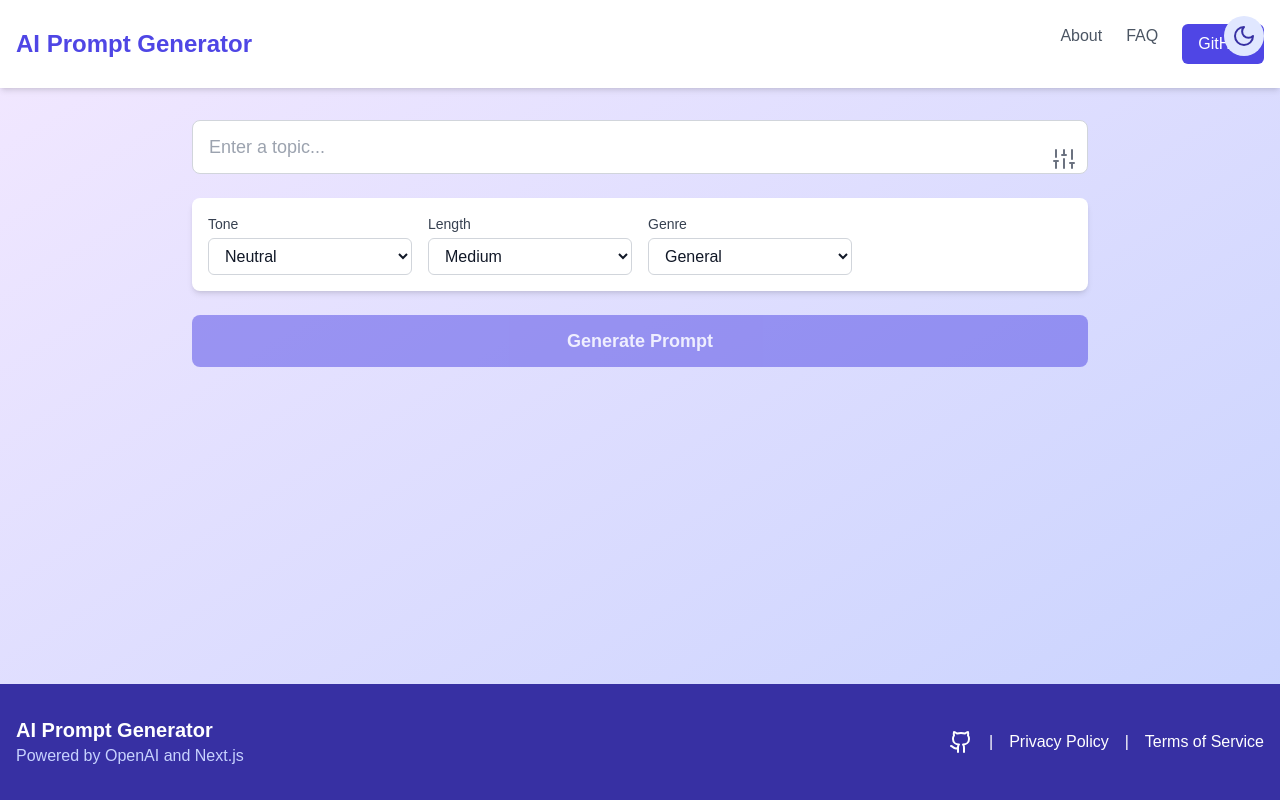
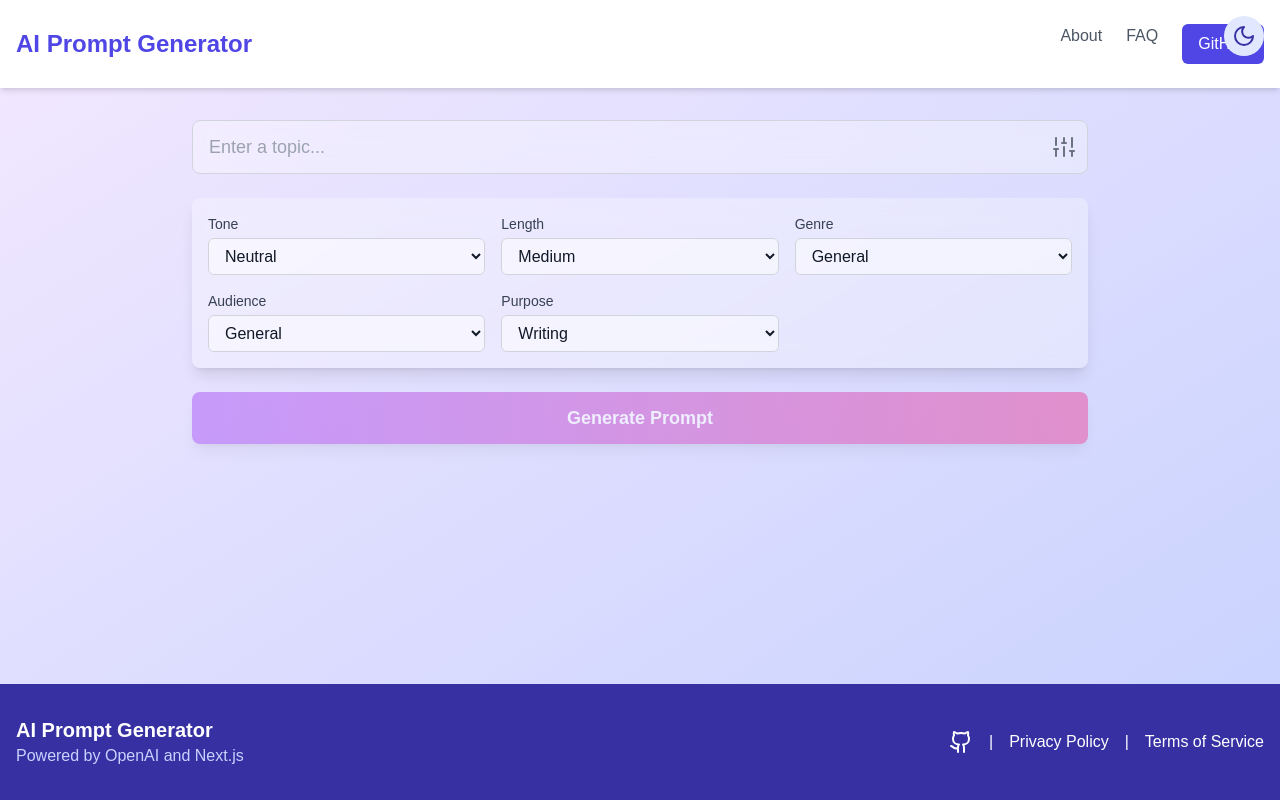
Before and after one commit to saikothasan/nex, a Next.js app: page / in a window 1280 px wide. Both pictures are taken after a click on the button 1064 px from the left and 147 px from the top of the page. Built offline with nearby package versions, Linux system fonts and the light colour scheme.

Commit message:
Update PromptGenerator.tsx

```diff
--- a/components/PromptGenerator.tsx
+++ b/components/PromptGenerator.tsx
@@ -1,11 +1,11 @@
 'use client';
 
 import { useState, useEffect } from 'react';
-import { motion, AnimatePresence } from 'framer-motion';
-import PromptHistory from './PromptHistory';
-import { Sliders, RefreshCw, Copy, Check, Save, Trash2 } from 'lucide-react';
+import { Sliders, RefreshCw, Copy, Check, Save, Trash2, Share2, Download } from 'lucide-react';
 import { toast, ToastContainer } from 'react-toastify';
 import 'react-toastify/dist/ReactToastify.css';
+import PromptHistory from './PromptHistory';
+import SavedPrompts from './SavedPrompts';
 
 export default function PromptGenerator() {
   const [topic, setTopic] = useState('');
@@ -16,6 +16,8 @@ export default function PromptGenerator() {
   const [tone, setTone] = useState('neutral');
   const [length, setLength] = useState('medium');
   const [genre, setGenre] = useState('general');
+  const [audience, setAudience] = useState('general');
+  const [purpose, setPurpose] = useState('writing');
   const [copied, setCopied] = useState(false);
   const [savedPrompts, setSavedPrompts] = useState<string[]>([]);
 
@@ -23,6 +25,10 @@ export default function PromptGenerator() {
     const savedPromptsFromStorage = localStorage.getItem('savedPrompts');
     if (savedPromptsFromStorage) {
       setSavedPrompts(JSON.parse(savedPromptsFromStorage));
+    }
+    const historyFromStorage = localStorage.getItem('promptHistory');
+    if (historyFromStorage) {
+      setHistory(JSON.parse(historyFromStorage));
     }
   }, []);
 
@@ -32,11 +38,16 @@ export default function PromptGenerator() {
       const response = await fetch('/api/generate', {
         method: 'POST',
         headers: { 'Content-Type': 'application/json' },
-        body: JSON.stringify({ topic, tone, length, genre }),
+        body: JSON.stringify({ topic, tone, length, genre, audience, purpose }),
       });
+      if (!response.ok) {
+        throw new Error('Failed to generate prompt');
+      }
       const data = await response.json();
       setPrompt(data.prompt);
-      setHistory((prev) => [data.prompt, ...prev].slice(0, 5));
+      const updatedHistory = [data.prompt, ...history].slice(0, 10);
+      setHistory(updatedHistory);
+      localStorage.setItem('promptHistory', JSON.stringify(updatedHistory));
       toast.success('Prompt generated successfully!');
     } catch (error) {
       console.error('Error generating prompt:', error);
@@ -67,6 +78,34 @@ export default function PromptGenerator() {
     toast.info('Prompt deleted from saved list.');
   };
 
+  const sharePrompt = () => {
+    if (navigator.share) {
+      navigator.share({
+        title: 'AI Generated Prompt',
+        text: prompt,
+        url: window.location.href,
+      }).then(() => {
+        toast.success('Prompt shared successfully!');
+      }).catch((error) => {
+        console.error('Error sharing prompt:', error);
+        toast.error('Failed to share prompt. Please try again.');
+      });
+    } else {
+      toast.info('Sharing is not supported on this device.');
+    }
+  };
+
+  const downloadPrompt = () => {
+    const element = document.createElement('a');
+    const file = new Blob([prompt], {type: 'text/plain'});
+    element.href = URL.createObjectURL(file);
+    element.download = 'ai_generated_prompt.txt';
+    document.body.appendChild(element);
+    element.click();
+    document.body.removeChild(element);
+    toast.success('Prompt downloaded successfully!');
+  };
+
   return (
     <div className="max-w-4xl mx-auto">
       <div className="mb-6 relative">
@@ -75,46 +114,41 @@ export default function PromptGenerator() {
           value={topic}
           onChange={(e) => setTopic(e.target.value)}
           placeholder="Enter a topic..."
-          className="w-full px-4 py-3 rounded-lg border border-gray-300 focus:outline-none focus:ring-2 focus:ring-indigo-500 dark:bg-gray-700 dark:border-gray-600 dark:text-white text-lg"
+          className="w-full px-4 py-3 rounded-lg border border-gray-300 focus:outline-none focus:ring-2 focus:ring-purple-500 dark:bg-gray-800 dark:border-gray-700 dark:text-white text-lg backdrop-blur-md bg-white/30 dark:bg-gray-800/30"
         />
-        <motion.button
-          whileHover={{ scale: 1.1 }}
-          whileTap={{ scale: 0.9 }}
+        <button
           onClick={() => setShowSettings(!showSettings)}
-          className="absolute right-3 top-1/2 transform -translate-y-1/2 text-gray-500 dark:text-gray-400 hover:text-indigo-500 dark:hover:text-indigo-400 focus:outline-none"
+          className="absolute right-3 top-1/2 transform -translate-y-1/2 text-gray-500 dark:text-gray-400 hover:text-purple-500 dark:hover:text-purple-400 focus:outline-none transition-transform duration-200 ease-in-out hover:scale-110"
+          aria-label="Toggle settings"
         >
           <Sliders size={24} />
-        </motion.button>
+        </button>
       </div>
-      <AnimatePresence>
-        {showSettings && (
-          <motion.div
-            initial={{ opacity: 0, height: 0 }}
-            animate={{ opacity: 1, height: 'auto' }}
-            exit={{ opacity: 0, height: 0 }}
-            className="mb-6 bg-white dark:bg-gray-800 rounded-lg p-4 shadow-md"
-          >
-            <div className="grid grid-cols-1 md:grid-cols-2 lg:grid-cols-4 gap-4">
+      <div className={`mb-6 rounded-lg p-4 shadow-lg backdrop-blur-md bg-white/30 dark:bg-gray-800/30 transition-all duration-300 ease-in-out ${showSettings ? 'opacity-100 max-h-96' : 'opacity-0 max-h-0 overflow-hidden'}`}>
+        <div className="grid grid-cols-1 md:grid-cols-2 lg:grid-cols-3 gap-4">
               <div>
-                <label className="block text-sm font-medium text-gray-700 dark:text-gray-300 mb-1">Tone</label>
+                <label htmlFor="tone" className="block text-sm font-medium text-gray-700 dark:text-gray-300 mb-1">Tone</label>
                 <select
+                  id="tone"
                   value={tone}
                   onChange={(e) => setTone(e.target.value)}
-                  className="w-full px-3 py-2 rounded-md border border-gray-300 dark:border-gray-600 bg-white dark:bg-gray-700 text-gray-900 dark:text-white focus:outline-none focus:ring-2 focus:ring-indigo-500"
+                  className="w-full px-3 py-2 rounded-md border border-gray-300 dark:border-gray-700 bg-white/50 dark:bg-gray-900/50 text-gray-900 dark:text-white focus:outline-none focus:ring-2 focus:ring-purple-500"
                 >
                   <option value="neutral">Neutral</option>
                   <option value="formal">Formal</option>
                   <option value="casual">Casual</option>
                   <option value="humorous">Humorous</option>
                   <option value="inspirational">Inspirational</option>
+                  <option value="serious">Serious</option>
                 </select>
               </div>
               <div>
-                <label className="block text-sm font-medium text-gray-700 dark:text-gray-300 mb-1">Length</label>
+                <label htmlFor="length" className="block text-sm font-medium text-gray-700 dark:text-gray-300 mb-1">Length</label>
                 <select
+                  id="length"
                   value={length}
                   onChange={(e) => setLength(e.target.value)}
-                  className="w-full px-3 py-2 rounded-md border border-gray-300 dark:border-gray-600 bg-white dark:bg-gray-700 text-gray-900 dark:text-white focus:outline-none focus:ring-2 focus:ring-indigo-500"
+                  className="w-full px-3 py-2 rounded-md border border-gray-300 dark:border-gray-700 bg-white/50 dark:bg-gray-900/50 text-gray-900 dark:text-white focus:outline-none focus:ring-2 focus:ring-purple-500"
                 >
                   <option value="short">Short</option>
                   <option value="medium">Medium</option>
@@ -122,94 +156,102 @@ export default function PromptGenerator() {
                 </select>
               </div>
               <div>
-                <label className="block text-sm font-medium text-gray-700 dark:text-gray-300 mb-1">Genre</label>
+                <label htmlFor="genre" className="block text-sm font-medium text-gray-700 dark:text-gray-300 mb-1">Genre</label>
                 <select
+                  id="genre"
                   value={genre}
                   onChange={(e) => setGenre(e.target.value)}
-                  className="w-full px-3 py-2 rounded-md border border-gray-300 dark:border-gray-600 bg-white dark:bg-gray-700 text-gray-900 dark:text-white focus:outline-none focus:ring-2 focus:ring-indigo-500"
+                  className="w-full px-3 py-2 rounded-md border border-gray-300 dark:border-gray-700 bg-white/50 dark:bg-gray-900/50 text-gray-900 dark:text-white focus:outline-none focus:ring-2 focus:ring-purple-500"
                 >
                   <option value="general">General</option>
                   <option value="fiction">Fiction</option>
                   <option value="non-fiction">Non-Fiction</option>
                   <option value="poetry">Poetry</option>
                   <option value="academic">Academic</option>
+                  <option value="business">Business</option>
+                </select>
+              </div>
+              <div>
+                <label htmlFor="audience" className="block text-sm font-medium text-gray-700 dark:text-gray-300 mb-1">Audience</label>
+                <select
+                  id="audience"
+                  value={audience}
+                  onChange={(e) => setAudience(e.target.value)}
+                  className="w-full px-3 py-2 rounded-md border border-gray-300 dark:border-gray-700 bg-white/50 dark:bg-gray-900/50 text-gray-900 dark:text-white focus:outline-none focus:ring-2 focus:ring-purple-500"
+                >
+                  <option value="general">General</option>
+                  <option value="children">Children</option>
+                  <option value="teenagers">Teenagers</option>
+                  <option value="adults">Adults</option>
+                  <option value="professionals">Professionals</option>
+                </select>
+              </div>
+              <div>
+                <label htmlFor="purpose" className="block text-sm font-medium text-gray-700 dark:text-gray-300 mb-1">Purpose</label>
+                <select
+                  id="purpose"
+                  value={purpose}
+                  onChange={(e) => setPurpose(e.target.value)}
+                  className="w-full px-3 py-2 rounded-md border border-gray-300 dark:border-gray-700 bg-white/50 dark:bg-gray-900/50 text-gray-900 dark:text-white focus:outline-none focus:ring-2 focus:ring-purple-500"
+                >
+                  <option value="writing">Writing</option>
+                  <option value="brainstorming">Brainstorming</option>
+                  <option value="discussion">Discussion</option>
+                  <option value="teaching">Teaching</option>
+                  <option value="presentation">Presentation</option>
                 </select>
               </div>
             </div>
-          </motion.div>
-        )}
-      </AnimatePresence>
-      <motion.button
-        whileHover={{ scale: 1.05 }}
-        whileTap={{ scale: 0.95 }}
+      </div>
+      <button
         onClick={generatePrompt}
         disabled={isLoading || !topic}
-        className="w-full bg-indigo-600 text-white py-3 px-4 rounded-lg font-semibold hover:bg-indigo-700 focus:outline-none focus:ring-2 focus:ring-indigo-500 focus:ring-opacity-50 disabled:opacity-50 disabled:cursor-not-allowed transition-colors duration-300 text-lg"
+        className="w-full bg-gradient-to-r from-purple-500 to-pink-500 text-white py-3 px-4 rounded-lg font-semibold hover:from-purple-600 hover:to-pink-600 focus:outline-none focus:ring-2 focus:ring-purple-500 focus:ring-opacity-50 disabled:opacity-50 disabled:cursor-not-allowed transition-all duration-300 text-lg shadow-lg"
       >
         {isLoading ? (
           <RefreshCw className="animate-spin mx-auto" size={24} />
         ) : (
           'Generate Prompt'
         )}
-      </motion.button>
+      </button>
       {prompt && (
-        <motion.div
-          initial={{ opacity: 0, y: 20 }}
-          animate={{ opacity: 1, y: 0 }}
-          transition={{ duration: 0.5 }}
-          className="mt-8 p-6 bg-white dark:bg-gray-800 rounded-lg shadow-md"
-        >
-          <h2 className="text-2xl font-semibold mb-4 text-indigo-700 dark:text-indigo-300">Generated Prompt:</h2>
+        <div className="mt-8 p-6 rounded-lg shadow-lg backdrop-blur-md bg-white/30 dark:bg-gray-800/30 transition-opacity duration-300 ease-in-out opacity-100">
+          <h2 className="text-2xl font-semibold mb-4 text-gray-800 dark:text-gray-200">Generated Prompt:</h2>
           <p className="text-gray-700 dark:text-gray-300 text-lg leading-relaxed">{prompt}</p>
           <div className="mt-4 flex flex-wrap gap-2">
-            <motion.button
-              whileHover={{ scale: 1.05 }}
-              whileTap={{ scale: 0.95 }}
+            <button
               onClick={copyToClipboard}
-              className="flex items-center justify-center px-4 py-2 bg-indigo-100 dark:bg-indigo-800 text-indigo-700 dark:text-indigo-200 rounded-md hover:bg-indigo-200 dark:hover:bg-indigo-700 transition-colors duration-300 focus:outline-none focus:ring-2 focus:ring-indigo-500"
+              className="flex items-center justify-center px-4 py-2 bg-purple-100 dark:bg-purple-800 text-purple-700 dark:text-purple-200 rounded-md hover:bg-purple-200 dark:hover:bg-purple-700 transition-colors duration-300 focus:outline-none focus:ring-2 focus:ring-purple-500"
             >
               {copied ? <Check size={18} className="mr-2" /> : <Copy size={18} className="mr-2" />}
               {copied ? 'Copied!' : 'Copy to Clipboard'}
-            </motion.button>
-            <motion.button
-              whileHover={{ scale: 1.05 }}
-              whileTap={{ scale: 0.95 }}
+            </button>
+            <button
               onClick={savePrompt}
               className="flex items-center justify-center px-4 py-2 bg-green-100 dark:bg-green-800 text-green-700 dark:text-green-200 rounded-md hover:bg-green-200 dark:hover:bg-green-700 transition-colors duration-300 focus:outline-none focus:ring-2 focus:ring-green-500"
             >
               <Save size={18} className="mr-2" />
               Save Prompt
-            </motion.button>
-          </div>
-        </motion.div>
-      )}
-      <PromptHistory history={history} />
-      {savedPrompts.length > 0 && (
-        <div className="mt-12">
-          <h2 className="text-3xl font-semibold mb-6 text-indigo-700 dark:text-indigo-300">Saved Prompts</h2>
-          <div className="grid grid-cols-1 md:grid-cols-2 gap-6">
-            {savedPrompts.map((savedPrompt, index) => (
-              <motion.div
-                key={index}
-                initial={{ opacity: 0, y: 20 }}
-                animate={{ opacity: 1, y: 0 }}
-                transition={{ duration: 0.3, delay: index * 0.1 }}
-                className="bg-white dark:bg-gray-800 p-4 rounded-lg shadow-md relative"
-              >
-                <p className="text-gray-700 dark:text-gray-300 text-sm">{savedPrompt}</p>
-                <motion.button
-                  whileHover={{ scale: 1.1 }}
-                  whileTap={{ scale: 0.9 }}
-                  onClick={() => deleteSavedPrompt(index)}
-                  className="absolute top-2 right-2 text-red-500 hover:text-red-700 focus:outline-none"
-                >
-                  <Trash2 size={18} />
-                </motion.button>
-              </motion.div>
-            ))}
+            </button>
+            <button
+              onClick={sharePrompt}
+              className="flex items-center justify-center px-4 py-2 bg-blue-100 dark:bg-blue-800 text-blue-700 dark:text-blue-200 rounded-md hover:bg-blue-200 dark:hover:bg-blue-700 transition-colors duration-300 focus:outline-none focus:ring-2 focus:ring-blue-500"
+            >
+              <Share2 size={18} className="mr-2" />
+              Share Prompt
+            </button>
+            <button
+              onClick={downloadPrompt}
+              className="flex items-center justify-center px-4 py-2 bg-pink-100 dark:bg-pink-800 text-pink-700 dark:text-pink-200 rounded-md hover:bg-pink-200 dark:hover:bg-pink-700 transition-colors duration-300 focus:outline-none focus:ring-2 focus:ring-pink-500"
+            >
+              <Download size={18} className="mr-2" />
+              Download Prompt
+            </button>
           </div>
         </div>
       )}
+      <PromptHistory history={history} />
+      <SavedPrompts savedPrompts={savedPrompts} onDelete={deleteSavedPrompt} />
       <ToastContainer position="bottom-right" autoClose={3000} />
     </div>
   );
```
